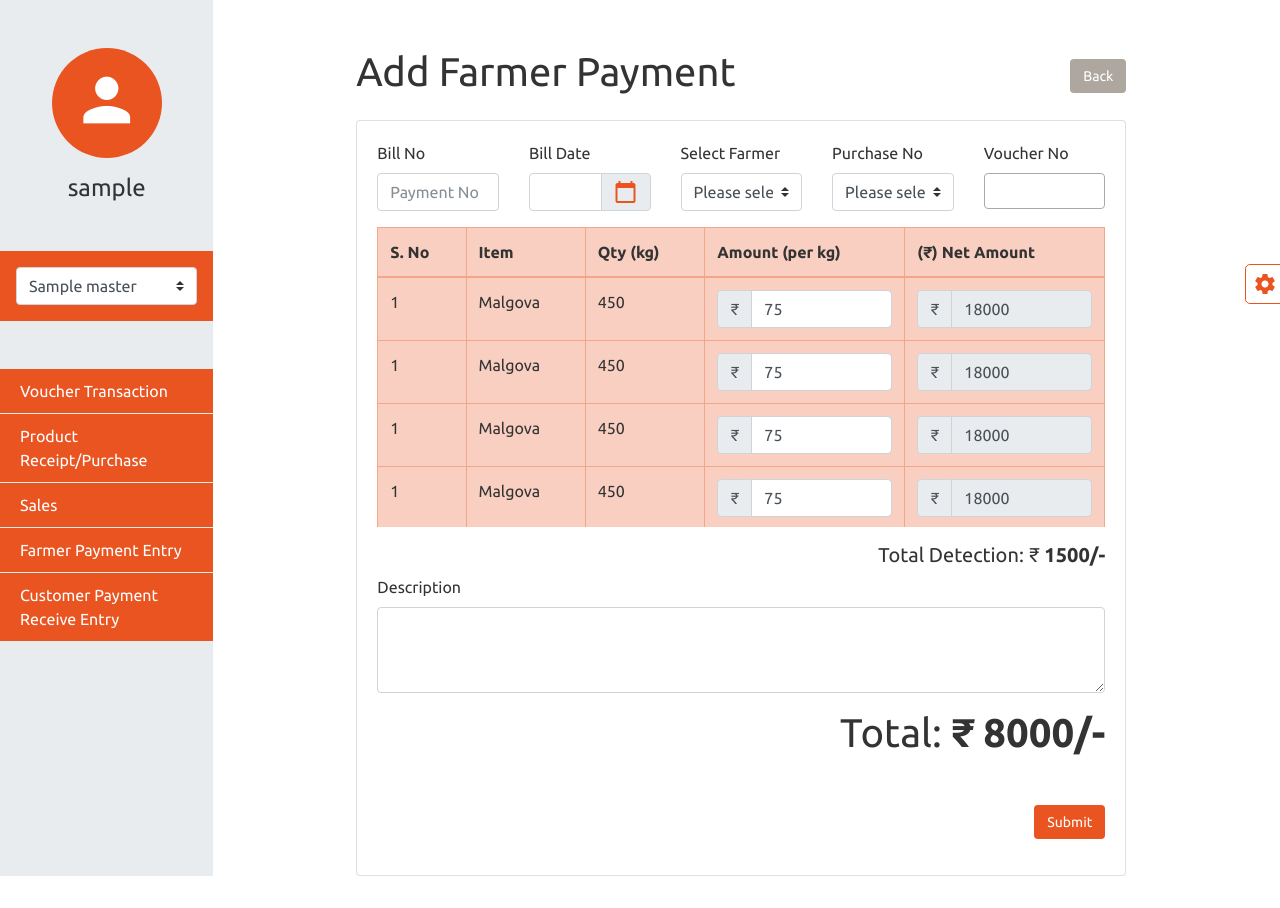
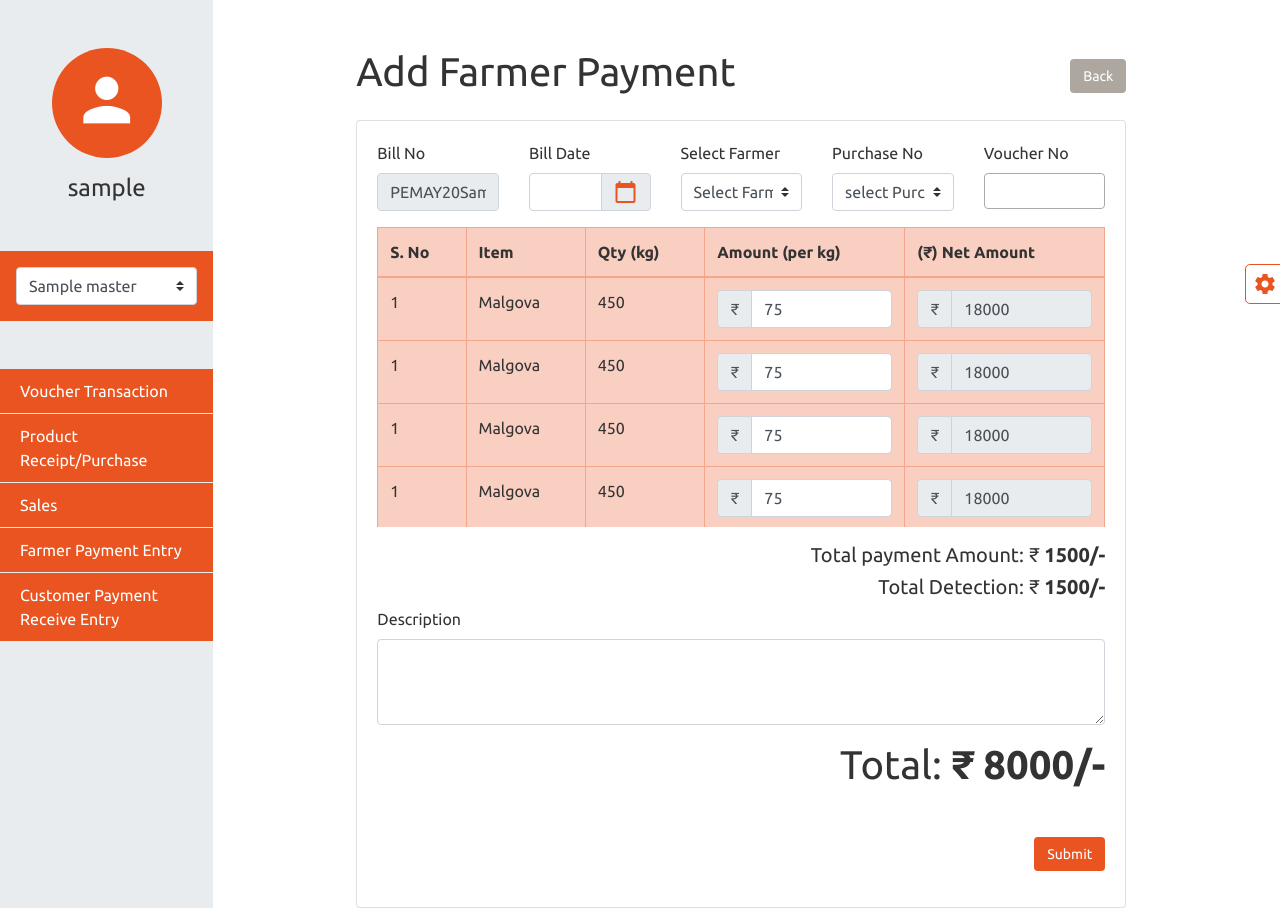
Before and after one commit to exsaro/mango-mandi, a PHP site: page /View/addFarmerPayment.php in a window 1280 px wide. Shown: the part 56-964 px from the top of the page. Before the commit the page ends 932 px from the top, so only its background shows below. Run offline with PHP 8.4, Linux system fonts and the light colour scheme; the visitor is signed in with stand-in values (Sample User, id 1); tables that the repository leaves empty or names only in its code hold one stand-in row (values such as "Sample post").

Commit message:
payment Entry

```diff
--- a/View/addFarmerPayment.php
+++ b/View/addFarmerPayment.php
@@ -1,4 +1,13 @@
-<?php include 'header.php';?>
+<?php
+    include 'header.php';
+    $paymentNumberFormat1        = $commonModel->getAutoDate();
+    $paymentNumberFormat2        = $commonModel->getFinalRow('payment','auto_increment_number','auto_increment_number_id');
+    $paymentNumberFormat         = 'PE'.$paymentNumberFormat1.$paymentNumberFormat2;
+    $farmerOptionData = $commonModel->getData('farmer_master','list','','');
+
+    $paymentNo      = isset($editData['billing_number'])  ? $editData['billing_number']   : $paymentNumberFormat;
+    $farmer_id      = '';
+?>
 <div class="container-fluid">
         <div class="row">
             <?php include 'sidebar.php';?>
@@ -18,7 +27,7 @@
                             <div class="col">
                                 <div class="form-group">
                                     <label for="">Bill No</label>
-                                    <input type="text" class="form-control" name="payment_no" placeholder="Payment No" required />
+                                    <input type="text" class="form-control" name="payment_no" value="<?php echo $paymentNo; ?>" placeholder="Payment No" required readonly/>
                                 </div>
                             </div>
                             <div class="col">
@@ -33,32 +42,26 @@
                             <div class="col">
                                 <div class="form-group">
                                     <label for="">Select Farmer</label>
-                                    <select name="select_farmer" class="custom-select" required>
-                                        <option value="">Please select</option>
-                                        <option value="1">Saravaan1</option>
-                                        <option value="2">Saravaan2</option>
-                                        <option value="3">Saravaan3</option>
+                                    <select name="farmer_id" id="payment_farmer_id" class="custom-select" required>
+                                        <option value="">Select Farmer</option>
+                                        <?php foreach($farmerOptionData as $fKey => $fValue) { ?>
+                                            <option <?php echo ($farmer_id ==  $fValue['farmer_id'])?'selected':''; ?> value="<?php echo $fValue['farmer_id']; ?>"> <?php echo $fValue['farmer_name']." - " ; ?><?php echo $fValue['farmer_code']; ?> </option>
+                                        <?php } ?>
                                     </select>
                                 </div>
                             </div>
                             <div class="col">
                                 <div class="form-group">
                                     <label for="">Purchase No</label>
-                                    <select name="select_purchase" class="custom-select" required>
-                                        <option value="">Please select</option>
-                                        <option value="1">00001200</option>
-                                        <option value="2">00001201</option>
-                                        <option value="3">00001202</option>
+                                    <select name="purchase_id" id="payment_purchase_id" class="custom-select" required>
+                                        <option value="">select Purchase</option>
                                     </select>
                                 </div>
                             </div>
                             <div class="col">
                                 <div class="form-group">
                                     <label for="">Voucher No</label>
-                                    <select name="select_purchase" class="custom-select multi" required multiple="multiple">
-                                        <option value="1">00001200</option>
-                                        <option value="2">00001201</option>
-                                        <option value="3">00001202</option>
+                                    <select name="voucher_id" id="payment_voucher_id" class="custom-select multi" required multiple="multiple">
                                     </select>
                                 </div>
                             </div>
@@ -206,6 +209,7 @@
                             </tbody>
                         </table>
                         </div>
+                        <p class="text-right h5">Total payment Amount: ₹ <strong>1500/-</strong></p>
                         <p class="text-right h5">Total Detection: ₹ <strong>1500/-</strong></p>
 
 
--- a/js/app.js
+++ b/js/app.js
@@ -421,3 +421,43 @@ function changeCompany(){
         window.location = "../View/dashboard.php";
     });
 }
+
+
+/******** Farmer Payment Entry Start ********/
+
+$('#payment_farmer_id').change(function(){
+    var farmerId = $('#payment_farmer_id').val();
+    if(farmerId != ''){
+        var postJson = {};
+        postJson['getVoucherAndPurchase']  = '';
+        postJson['farmer_id']  = farmerId;
+        $.post("../Model/FarmerPayment.php",postJson,
+        function(data,status){
+           if(status == 'success'){
+                var data = JSON.parse(data);
+                $("#payment_purchase_id").empty();
+                if(data['purchase'].length > 0){
+                    var purchaseHtml = '<option value="">Select Purchase</option>';
+                    $.each( data['purchase'] , function( index, item ) {
+                        purchaseHtml += '<option value="'+item.purchase_id  +'">'+item.receipt_number+'</option>';
+                    });
+                    $("#payment_purchase_id").html(purchaseHtml);
+
+                }
+                $("#payment_voucher_id").empty();
+                if(data['voucher'].length > 0){
+                    var voucherHtml = '<option value="">Select Voucher</option>';
+                    $.each( data['voucher'] , function( index, item ) {
+                        voucherHtml += '<option value="'+item.voucher_id  +'">'+item.voucher_no+'</option>';
+                    });
+                    $("#payment_voucher_id").html(voucherHtml);
+
+                }
+
+           }
+        });
+    }
+
+});
+
+/******** Farmer Payment Entry End **********/
```
